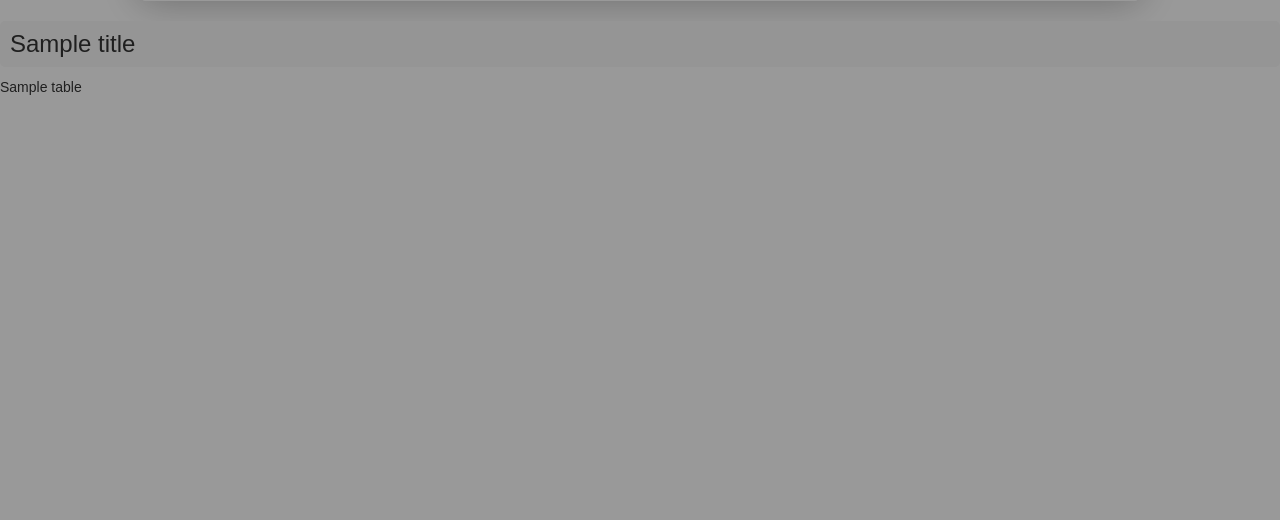
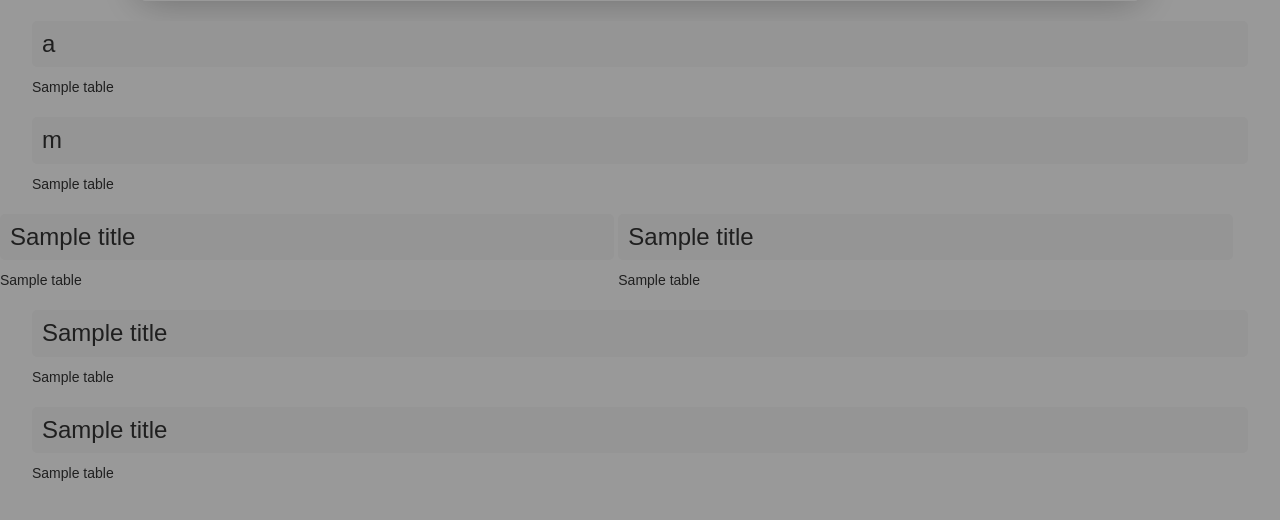
Before and after one commit to adtor97/Crosland_auto360, a Python web app: template templates/coll_results_html.html in a window 1280 px wide. Shown: the part 608-1128 px from the top of the page. Run offline with Jinja, Linux system fonts and the light colour scheme; the template is opened without the code that fills it: most values are stand-ins (such as "Sample title", 1, 10 or a date in 2020); some libraries are stand-ins or nearby versions.

Commit message:
pruebas para real Q4

```diff
--- a/templates/coll_results_html.html
+++ b/templates/coll_results_html.html
@@ -27,13 +27,35 @@
       </div>
   </div>
 
-<div class="tables_result">
+  <div class="tables_result">
 
-  {% for table in tables %}
-  <h3>{{ titles[loop.index] }}</h3>
-  {{ table|safe }}
-  {% endfor %}
-</div>
+    {% for table in [tables[0], tables[1]] %}
+    <div class="tables_result" style="width:95%;">
+    <h3>{{ titles[0:3][loop.index] }}</h3>
+    {{ table|safe }}
+    </div>
+    {% endfor %}
+
+
+
+    {% for table in [tables[2], tables[5]] %}
+    <div class="tables_result" style="width:48%; display: inline-block;">
+    <h3>{{ [titles[0], titles[3], titles[6]][loop.index] }}</h3>
+    {{ table|safe }}
+    </div>
+    {% endfor %}
+
+
+
+    {% for table in [tables[3], tables[4]] %}
+    <div class="tables_result" style="width:95%;">
+    <h3>{{ [titles[0], titles[4], titles[5]][loop.index] }}</h3>
+    {{ table|safe }}
+    </div>
+    {% endfor %}
+
+
+  </div>
 
 <div class="all" id="all">
 <!-- Modal content -->
```
Also changed, not shown: app.py (+23 -23 lines).
